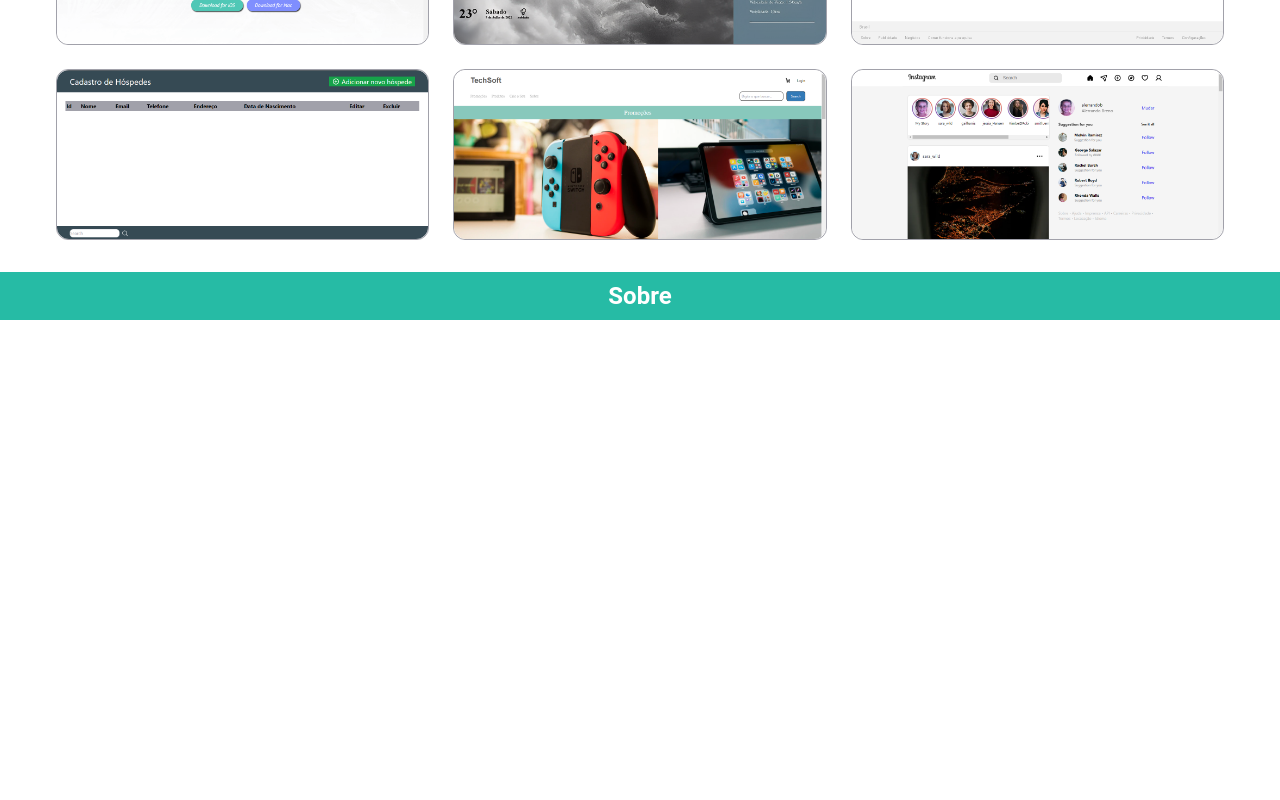
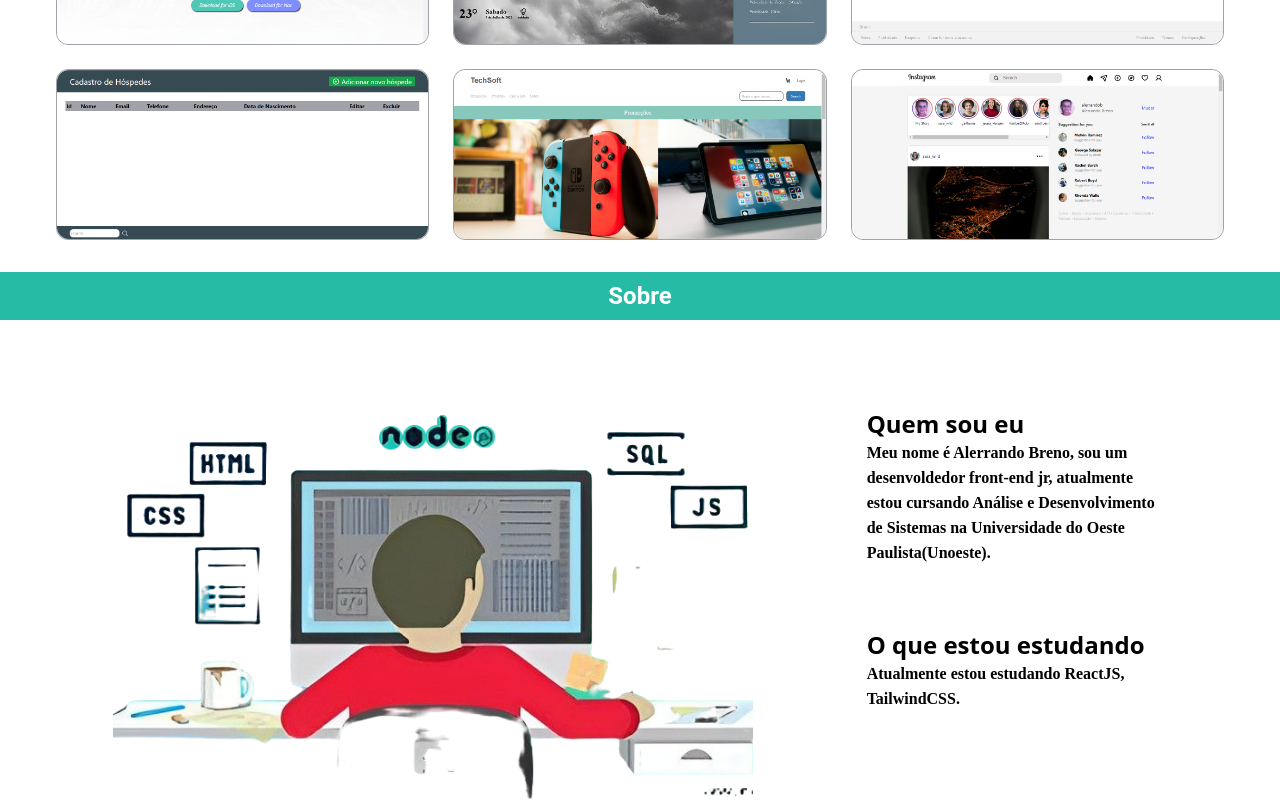
Before and after one commit to Alerrando/Portfolio, a React (Vite) app: page / in a window 1280 px wide. Shown: the part 1201-2001 px from the top of the page. Before the commit the page ends 1521 px from the top, so only its background shows below. Built offline with nearby package versions, Linux system fonts and the light colour scheme; a web font is replaced by a local one.

Commit message:
add imagem e info a seção sobre

```diff
--- a/index.html
+++ b/index.html
@@ -3,6 +3,7 @@
   <head>
     <meta charset="UTF-8" />
     <meta name="viewport" content="width=device-width, initial-scale=1.0" />
+    <link rel="shortcut icon" href="favicon.ico" type="image/x-icon">
     <link rel="preconnect" href="https://fonts.googleapis.com" />
     <link rel="preconnect" href="https://fonts.gstatic.com" crossorigin />
     <link
--- a/src/components/Sobre/index.tsx
+++ b/src/components/Sobre/index.tsx
@@ -1,9 +1,36 @@
 import { Titulo } from "../Titulo";
 
-export function Sobre(){
-    return(
-        <section>
-            <Titulo titulo="Sobre" />
-        </section>
-    )
+export function Sobre() {
+  return (
+    <section>
+      <Titulo titulo="Sobre" />
+      <div className="block md:flex md:justify-evenly md:text-center">
+        <div className="w-full h-full md:w-[40rem] md:h-[30rem]">
+          <img
+            src="frontend-image.png"
+            alt="foto de um programador front-end"
+            className="w-full h-full object-cover"
+          />
+        </div>
+
+        <div className="alinhamento justify-center md:block md:my-auto">
+          <div className="text-center md:text-left w-[18.75rem]">
+            <h3 className="text-2xl font-bold font-times">Quem sou eu</h3>
+            <span className="font-playfair font-bold text-base">
+              Meu nome é Alerrando Breno, sou um desenvoldedor front-end jr,
+              atualmente estou cursando Análise e Desenvolvimento de Sistemas na
+              Universidade do Oeste Paulista(Unoeste).
+            </span>
+
+            <h3 className="mt-16 text-2xl font-bold font-times">O que estou estudando</h3>
+            <span className="font-playfair font-bold text-base">
+                Atualmente estou estudando ReactJS, TailwindCSS.
+            </span>
+          </div>
+        </div>
+
+
+      </div>
+    </section>
+  );
 }
```
Also changed, not shown: public/frontend-image.png (added).
